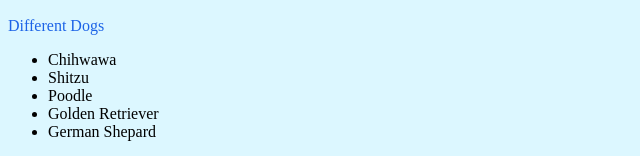
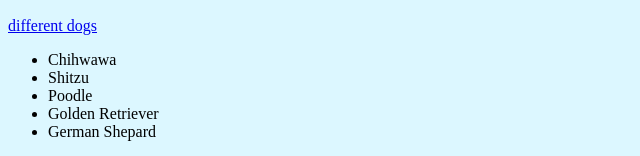
Before and after one commit to it12016-ai/Ioanna-7D, a plain HTML site: page index.html in a window 1280 px wide. Shown: the part 641-797 px from the top of the page, 0-640 px from the left. Drawn offline with Linux system fonts and the light colour scheme.

Commit message:
Update index.html

```diff
--- a/index.html
+++ b/index.html
@@ -33,7 +33,9 @@
        <b> i'm a <i>happy</i> dog at the beach</b>!</p>
   <img src="dog.jfif" alt="cute dogs" width="203">
 
-<p> Different Dogs </p>
+
+
+<p> <a href="https://www.akc.org/dog-breeds/">different dogs</a> </p>
     <ul><li>Chihwawa</li><li>Shitzu</li><li>Poodle</li><li>Golden Retriever</li><li>German Shepard</li></ul>
 
 
```
